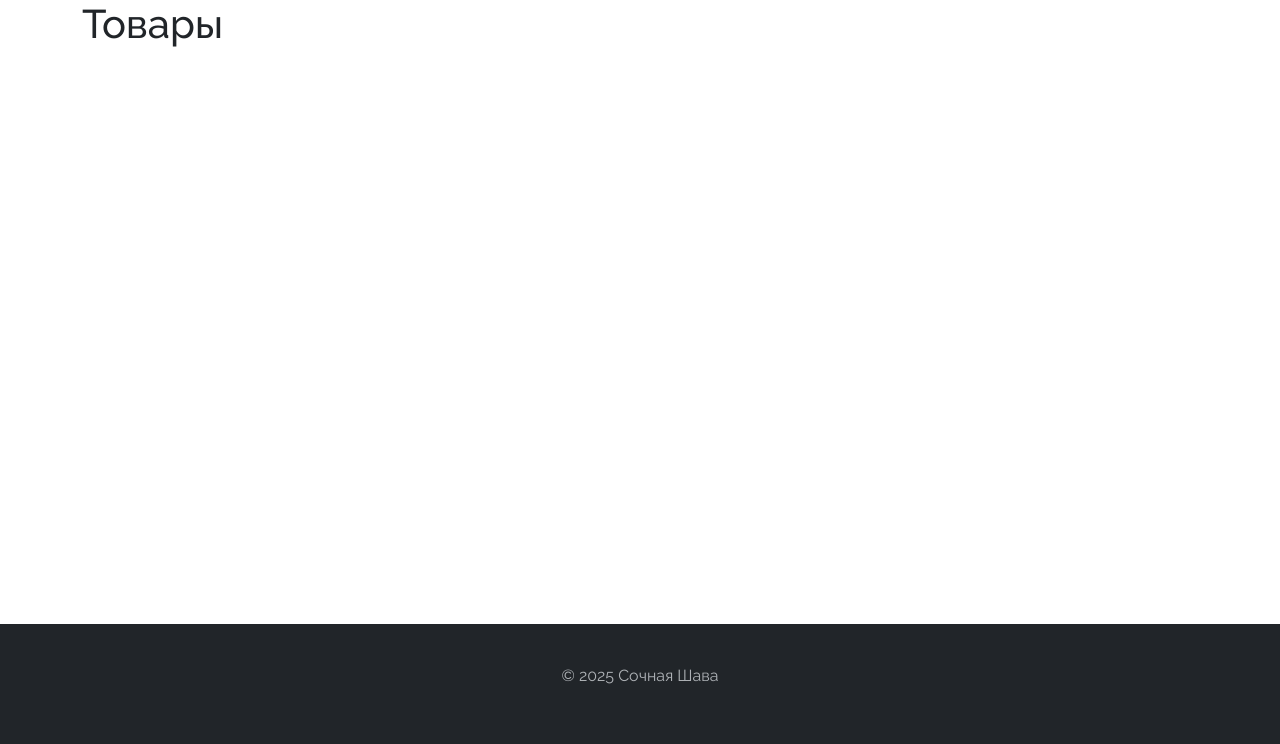
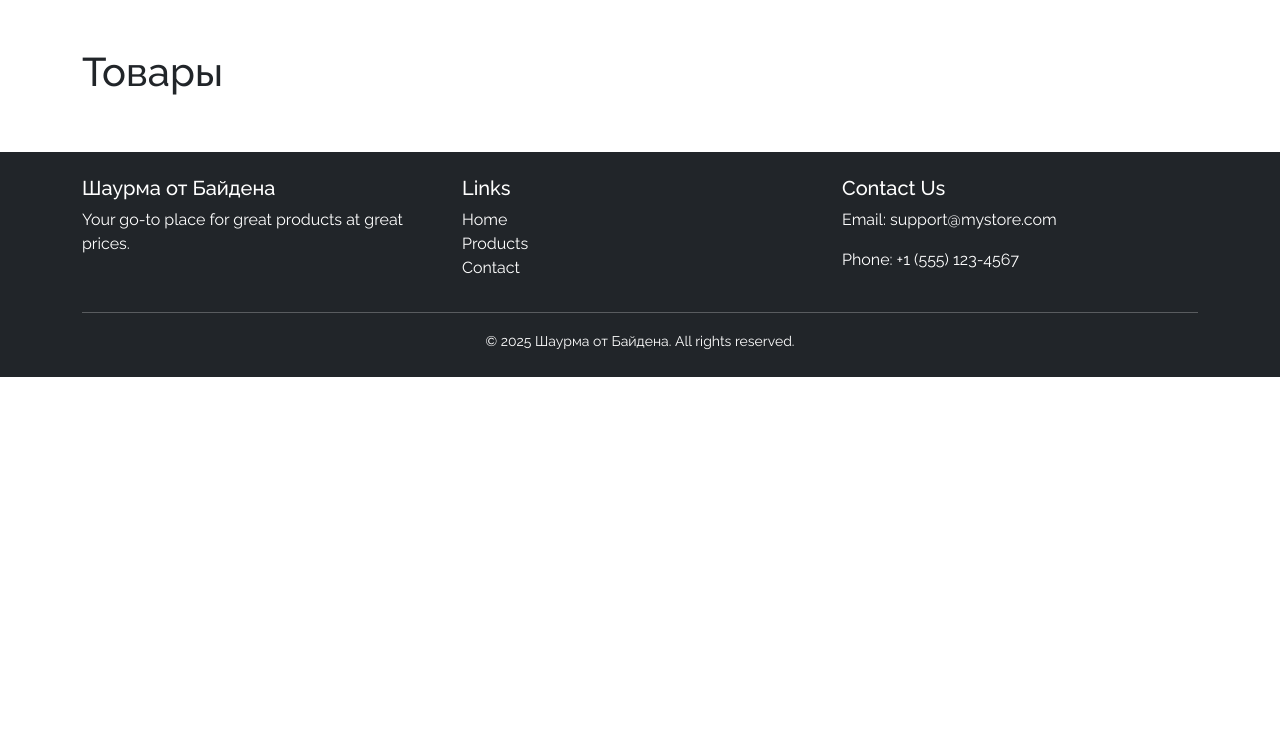
Before and after one commit to viteax/shaurmashop, a Django app: page / in a window 1280 px wide. Shown: the part 56-800 px from the top of the page. Run offline with Django 5.2, Linux system fonts and the light colour scheme; data that the repository does not hold is empty; some libraries are stand-ins or nearby versions.

Commit message:
Added footer

```diff
--- a/main/templates/main/base.html
+++ b/main/templates/main/base.html
@@ -13,9 +13,8 @@
     <link rel="stylesheet" href="{% static "css\base.css" %}">
 </head>
 <body>
-    <header class="bg-dark" data-bs-theme="dark">
-        <nav class="navbar navbar-expand-lg container">
-            <div class="container-fluid">
+    <nav class="navbar navbar-expand-lg containernavbar navbar-expand-lg navbar-dark bg-dark">
+        <div class="container">
             <a href="{% url 'main:product_list' %}" class="navbar-brand">Шаурма от Байдена</a>
             <div class="collapse navbar-collapse">
                 <ul class="navbar-nav">
@@ -30,21 +29,39 @@
             </div>
         </div>
     </nav>
-    </header>
 
-    <section class="container">
+    <main class="container my-5">
         {% block content %}
         {% endblock content %}
-    </section>
+    </main>
 
-    <div class="fixed-bottom bg-dark" data-bs-theme="dark">
-        <div class="container">
-            <footer class="py-3 my-4">
-                <p class="text-center text-body-secondary">© 2025 Сочная Шава</p>
-            </footer>
+    <footer class="bg-dark text-white mt-5">
+        <div class="container py-4">
+            <div class="row">
+            <div class="col-md-4">
+                <h5>Шаурма от Байдена</h5>
+                <p>Your go-to place for great products at great prices.</p>
+            </div>
+            <div class="col-md-4">
+                <h5>Links</h5>
+                <ul class="list-unstyled">
+                <li><a href="{% url 'main:product_list' %}" class="text-white text-decoration-none">Home</a></li>
+                <li><a href="{% url 'main:product_list' %}" class="text-white text-decoration-none">Products</a></li>
+                <li><a href="{% url 'main:product_list' %}" class="text-white text-decoration-none">Contact</a></li>
+                </ul>
+            </div>
+            <div class="col-md-4">
+                <h5>Contact Us</h5>
+                <p>Email: support@mystore.com</p>
+                <p>Phone: +1 (555) 123-4567</p>
             </div>
             </div>
-
+            <hr class="bg-secondary">
+            <div class="text-center">
+            <small>&copy; {{ year|default:"2025" }} Шаурма от Байдена. All rights reserved.</small>
+            </div>
+        </div>
+    </footer>
 
     <script src="{% static "bootstrap\js\bootstrap.bundle.min.js" %}"></script>
 </body>
```
Lines whose indentation alone changed are shown as unchanged.
